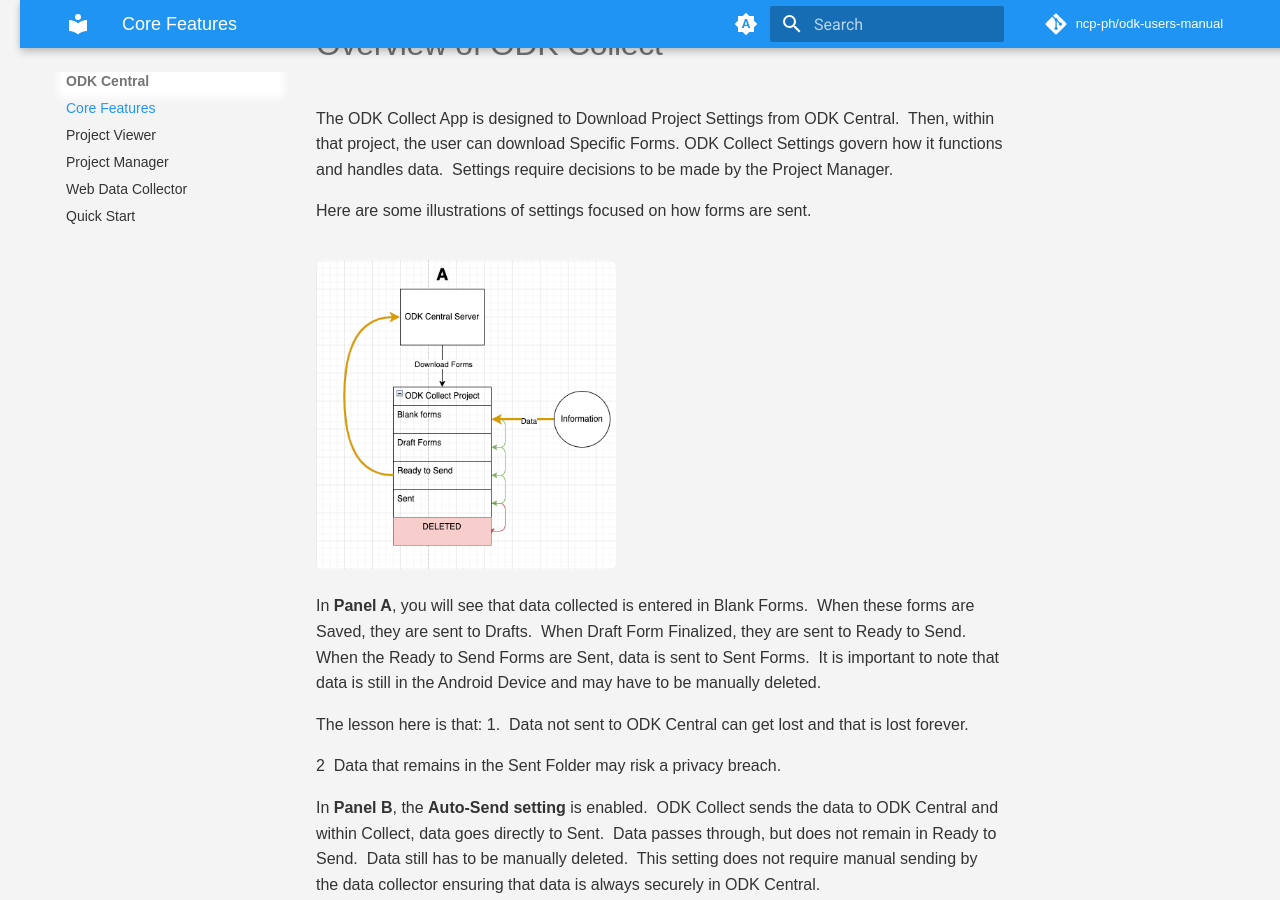
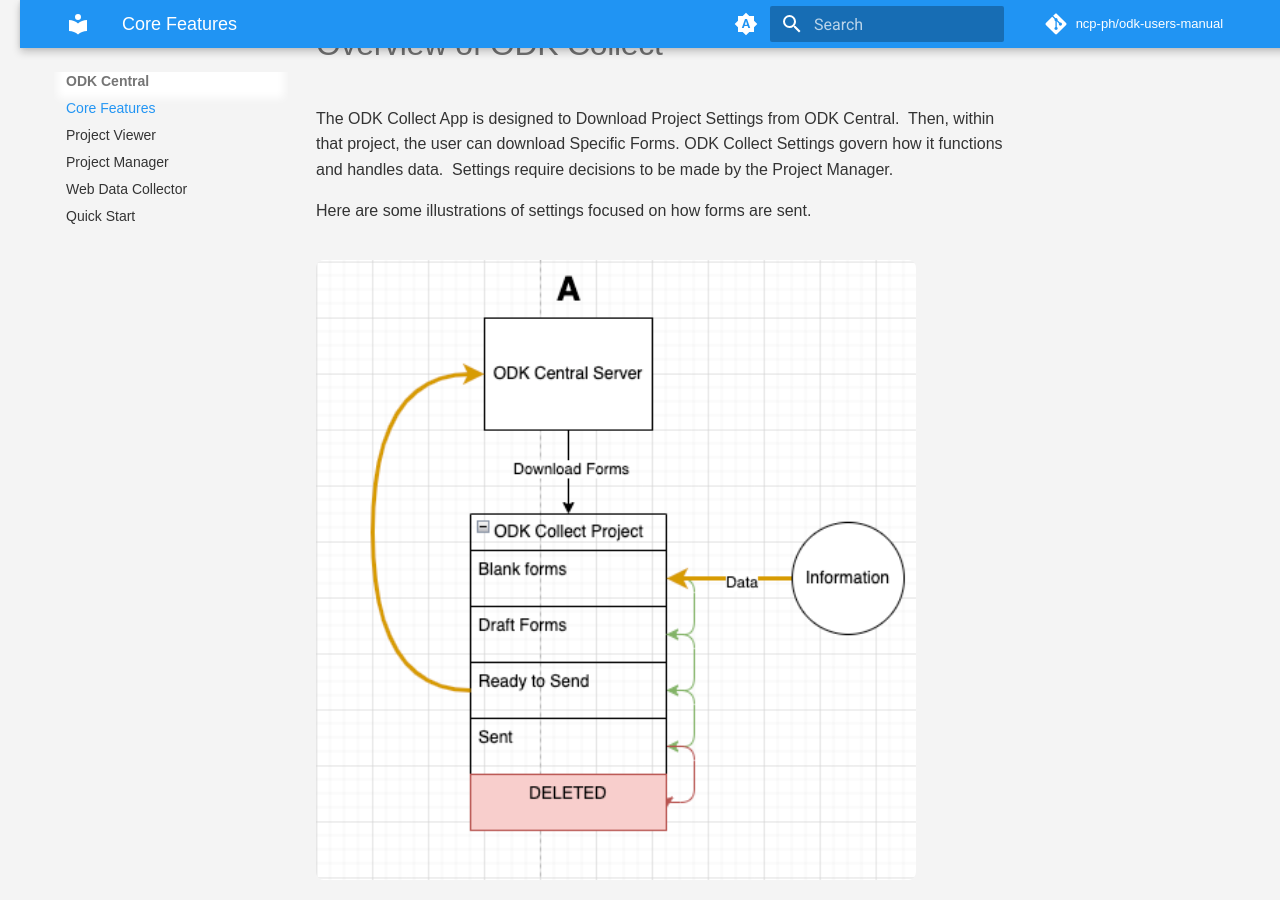
Before and after one commit to ncp-ph/odk-users-manual, an MkDocs documentation site: the page built from docs/about-odk-central.md, in a window 1280 px wide and 900 px high, scrolled down 1809 px. Built offline with MkDocs 1.6.1 and Material for MkDocs 9.7.7, drawn with Linux system fonts in a browser that asks for light colours; comment, search, counter and statistics services are not loaded.

Commit message:
revised panel age size to 600

```diff
--- a/docs/about-odk-central.md
+++ b/docs/about-odk-central.md
@@ -35,7 +35,7 @@ The ODK Collect App is designed to Download Project Settings from ODK Central.
 
 Here are some illustrations of settings focused on how forms are sent.
 
-<img width="300" height="672" alt="shows odk collect flow of forms with no auto settings" src="/assets/images/odk_panela.png" />
+<img width="600" height="672" alt="shows odk collect flow of forms with no auto settings" src="/assets/images/odk_panela.png" />
 
 In **Panel A**, you will see that data collected is entered in Blank Forms.  When these forms are Saved, they are sent to Drafts.  When Draft Form Finalized, they are sent to Ready to Send.  When the Ready to Send Forms are Sent, data is sent to Sent Forms.  It is important to note that data is still in the Android Device and may have to be manually deleted.
 
```
